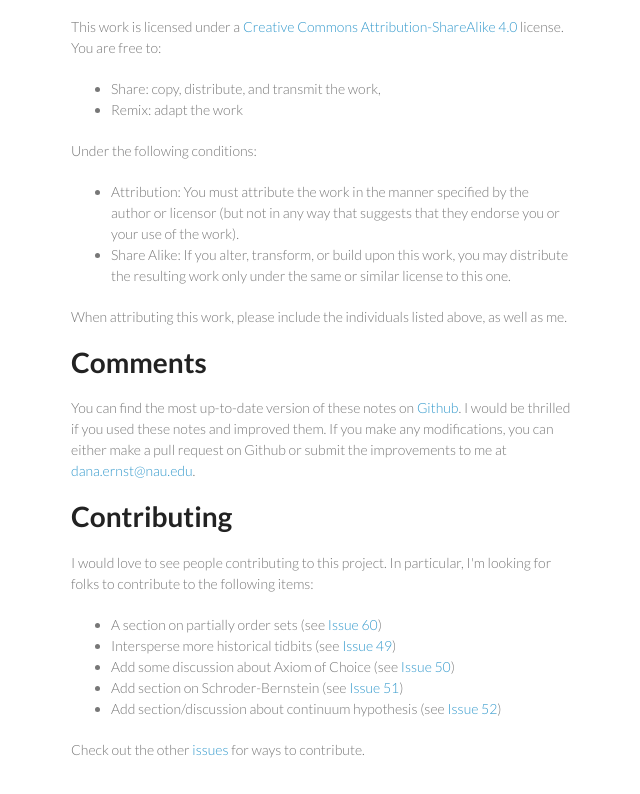
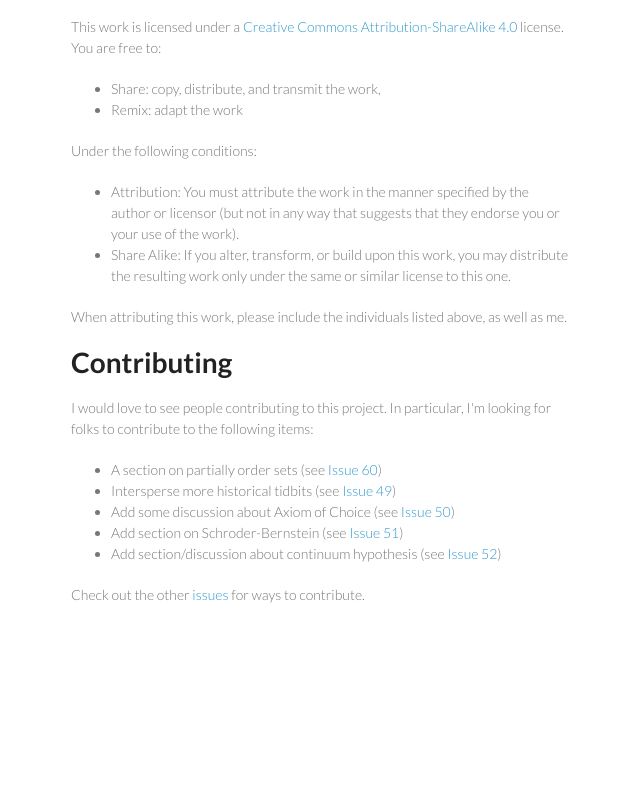
Before and after one commit to rneville/IBL-IntroToProof, a plain HTML site: page index.html in a window 1280 px wide. Shown: the part 981-1775 px from the top of the page, without its empty margins (499-1139 px from the left). After the commit the page ends 1656 px from the top, so only its background shows below. Drawn offline with Linux system fonts and the light colour scheme.

Commit message:
Update to gh-pages index

```diff
--- a/index.html
+++ b/index.html
@@ -64,10 +64,6 @@
 
 <p>When attributing this work, please include the individuals listed above, as well as me.</p>
 
-<h1><a name="comments" class="anchor" href="#comments"><span class="octicon octicon-link"></span></a>Comments</h1>
-
-<p>You can find the most up-to-date version of these notes on <a href="https://github.com/dcernst/IBL-IntroToProof">Github</a>.  I would be thrilled if you used these notes and improved them.  If you make any modifications, you can either make a pull request on Github or submit the improvements to me at <a href="dana.ernst@nau.edu">dana.ernst@nau.edu</a>.</p>
-
 <h1><a name="contributing" class="anchor" href="#contributing"><span class="octicon octicon-link"></span></a>Contributing</h1>
 
 <p>I would love to see people contributing to this project. In particular, I'm looking for folks to contribute to the following items:</p>
```
